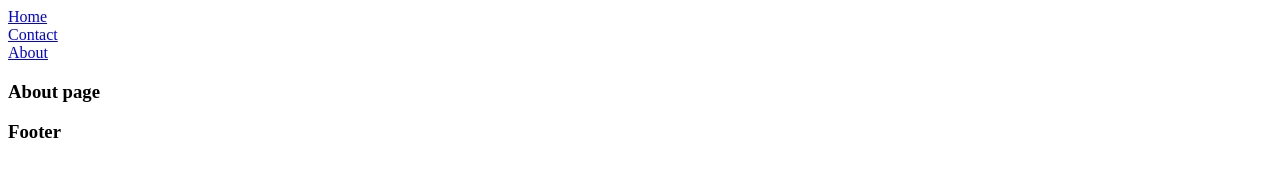
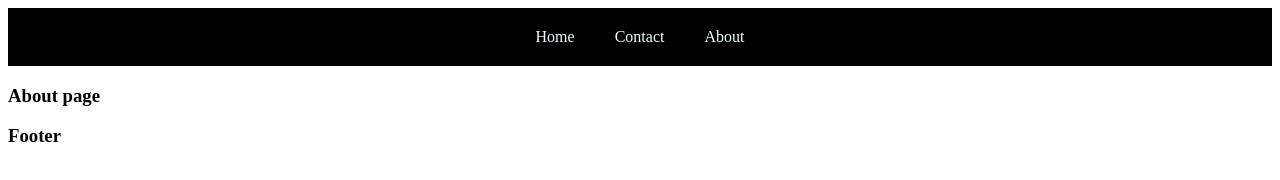
Before and after one commit to bilalfareed83/gatsby-practice, a Gatsby site in the folder my-gatsby-project/: page /about in a window 1280 px wide. Built offline with nearby package versions, Linux system fonts and the light colour scheme; Gatsby itself is replaced by a stand-in of ours.

Commit message:
apply globally css and module css

```diff
--- /dev/null
+++ b/my-gatsby-project/gatsby-browser.js
@@ -0,0 +1 @@
+import "./src/style/main.css"
--- a/my-gatsby-project/src/components/nav.js
+++ b/my-gatsby-project/src/components/nav.js
@@ -1,9 +1,9 @@
 import React from "react"
 import { Link } from "gatsby"
-
+import Style from "./nav.module.css"
 export default function Nav() {
   return (
-    <div>
+    <div className={Style.navBar}>
       <Link to="/">Home</Link>
       <br />
       <Link to="/contact">Contact</Link>
--- /dev/null
+++ b/my-gatsby-project/src/components/nav.module.css
@@ -0,0 +1,18 @@
+.navBar {
+  background-color: black;
+  display: flex;
+  justify-content: center;
+  align-items: center;
+}
+
+.navBar > a {
+  color: azure;
+  text-decoration: none;
+  display: inline;
+  margin: 10px;
+  padding: 10px;
+}
+
+.navBar > a :hover {
+  color: brown;
+}
--- /dev/null
+++ b/my-gatsby-project/src/style/main.css
@@ -0,0 +1,3 @@
+/* body {
+  background-color: aquamarine;
+} */
```
